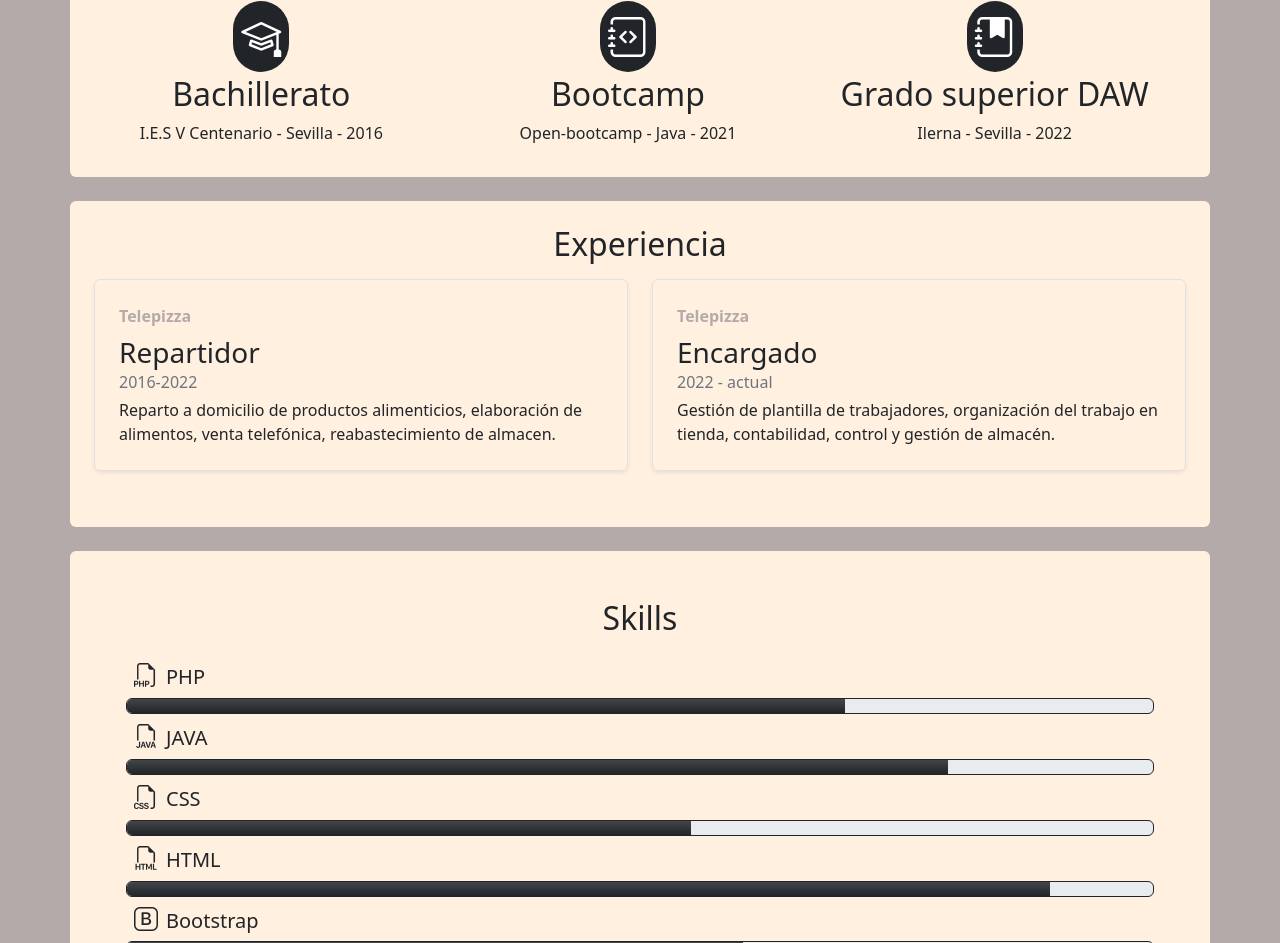
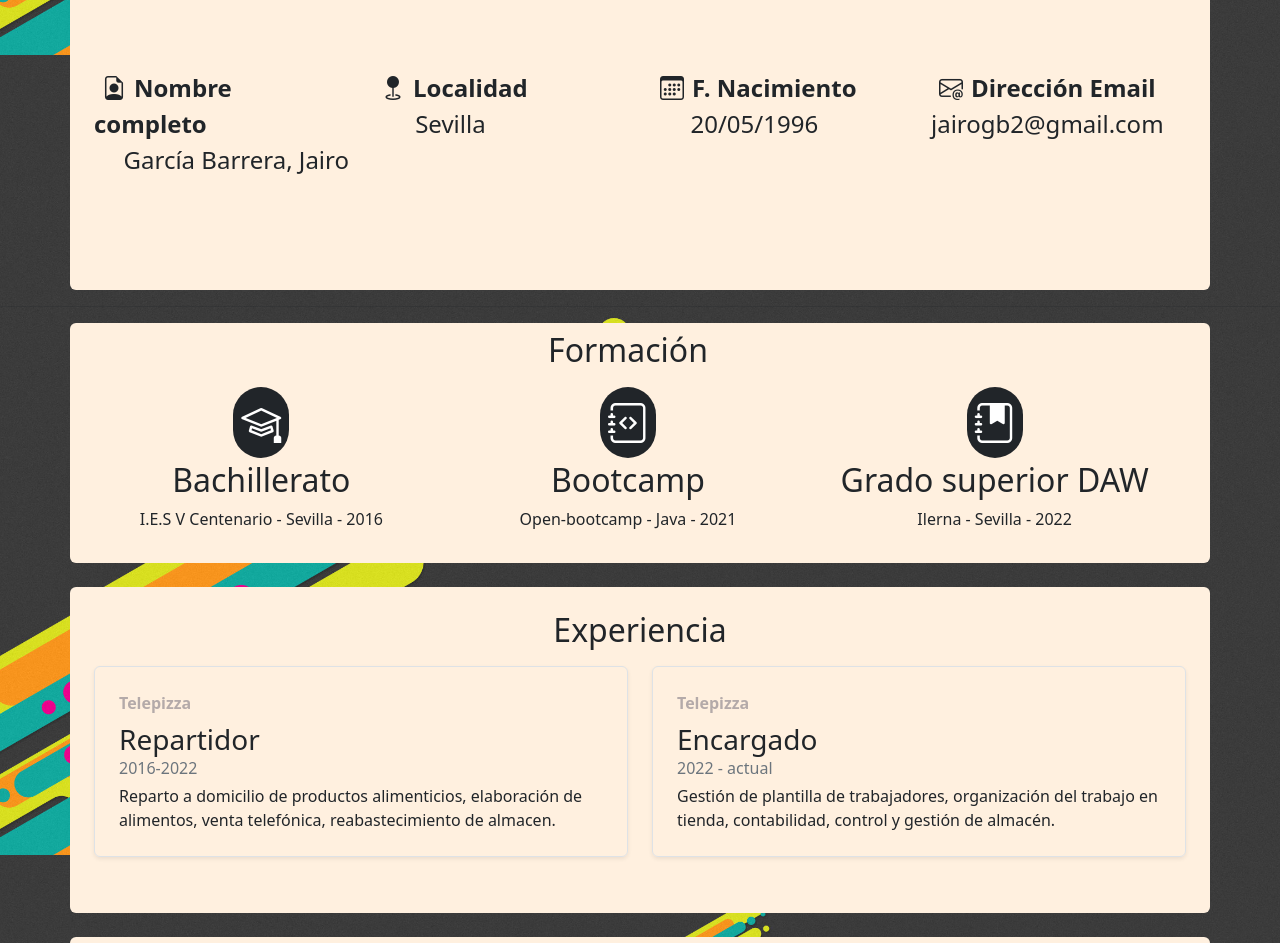
Before and after one commit to jgTrue/profile, a plain HTML site: page index.html in a window 1280 px wide. Shown: the part 745-1688 px from the top of the page. Drawn offline with nearby package versions, Linux system fonts and the light colour scheme.

Commit message:
animation + about me + bg + fix err

```diff
--- a/css/custom.css
+++ b/css/custom.css
@@ -1,5 +1,10 @@
 body{
-    background-color: #B4AAA9;
+    background-image: url("../img/bg.jpg");
+    background-position: center;
+    background-size: cover;
+    background-attachment: fixed;
+    background-repeat: no-repeat;
+    display: block;
 }
 
 
@@ -29,3 +34,25 @@ body{
 .bg-salmon{
     background-color: #F0C9B3;
 }
+
+.hidden{
+    opacity: 0;
+    filter: blur(5px);
+    transform: translateX(-100%);
+    transition: all 1s;
+}
+.show{
+    opacity: 1;
+    filter: blur(0);
+    transform: translateX(0);
+}
+
+
+.fade-In{
+    animation: fadeIn 5s;
+}
+
+@keyframes fadeIn{
+    0% {opacity: 0;}
+    100% {opacity: 1;}
+}
--- a/index.html
+++ b/index.html
@@ -54,7 +54,7 @@
 
       <!-- Encabezado -->
       <main class="container my-2 shadow">
-        <div class="row p-4 p-md-5 mb-4 border-0 rounded text-center my-2" id="profileSection">
+        <div class="row p-4 p-md-5 mb-4 border-0 rounded text-center my-2 fade-In" id="profileSection">
           <div class="col-lg-6 px-0 my-2 d-flex justify-content-center">
             <img src="./img/profileImg.webp" class="img-fluid border-0 rounded-2" alt="profileImg" >
           </div>
@@ -66,11 +66,46 @@
         </div>
       </main>
 
+      <div class="container px-4 py-5 bg-champagne rounded-2 border-0 fade-In" id="aboutMe">
+        <h2 class="pb-2 text-center">Sobre mí</h2>
+        <div class="row row-cols-1 row-cols-sm-2 row-cols-md-3 row-cols-lg-4 g-4 py-5">
+          <div class="col d-flex align-items-start">
+            <div>
+              <p class="mb-0 fs-4 fw-semibold"><i class="bi bi-file-earmark-person mx-2"></i>Nombre completo</p>
+              <p class="text-end fs-4 fw-light">García Barrera, Jairo</p>
+            </div>
+          </div>
+          <div class="col d-flex align-items-start">
+            <div>
+              <p class="mb-0 fs-4 fw-semibold"><i class="bi bi-geo-fill mx-2"></i>Localidad</p>
+              <p class="text-center fs-4 fw-light">Sevilla</p>
+            </div>
+          </div>
+          <div class="col d-flex align-items-start">
+            <div>
+              <p class="mb-0 fs-4 fw-semibold"><i class="bi bi-calendar3 mx-2"></i>F. Nacimiento</p>
+              <p class="text-center fs-4 fw-light">20/05/1996</p>
+            </div>
+          </div>
+          <div class="col d-flex align-items-start">
+            <div>
+              <p class="mb-0 fs-4 fw-semibold"><i class="bi bi-envelope-at mx-2"></i>Dirección Email</p>
+              <p class="text-end fs-4 fw-light">jairogb2@gmail.com</p>
+            </div>
+          </div>
+        </div>
+      </div>
+
+
+
+
+
+
       <!-- Separador -->
       <hr>
 
       <!-- Estudios -->
-      <section class="container d-flex my-2 p-2 rounded-2 border-0 bg-champagne" id="formacion">
+      <section class="container d-flex my-2 p-2 rounded-2 border-0 bg-champagne hidden" id="formacion">
         <div class="container row text-center d-flex">
           <h2 class="pb-2 text-center">Formación</h2>
           <div class="col-lg-4 col-md-4 col-sm-12 p-2 align-self-center">
@@ -95,7 +130,7 @@
       </section>
 
       <!-- Experiencia -->
-      <section class="container d-flex my-4 p-4 rounded-2 border-0 bg-champagne" id="experiencia">
+      <section class="container d-flex my-4 p-4 rounded-2 border-0 bg-champagne hidden" id="experiencia">
         <div class="row mb-2">
           <h2 class="pb-2 text-center">Experiencia</h2>
           <div class="col-md-6">
@@ -122,7 +157,7 @@
       </section>
 
       <!-- Skills -->
-      <section class="container" id="skills">
+      <section class="container hidden" id="skills">
         <div class="row p-5 rounded bg-champagne">
           <h2 class="text-center">Skills</h2>
           <div class="col-lg-12 p-2" >
@@ -187,7 +222,7 @@
       </section>
 
       <!-- Extra -->
-      <section class="container px-4 py-5 bg-champagne my-3 rounded-2">
+      <section class="container px-4 py-5 bg-champagne my-3 rounded-2 hidden">
         <div class="row row-cols-1 row-cols-md-2 align-items-md-start g-5 py-3">
           <div class="d-flex flex-column align-items-start gap-2">
             <h3 class="fw-bold">Idiomas</h3>
@@ -252,7 +287,7 @@
 
       <hr>
       <!-- Hobbies -->
-      <section class="container px-4 py-5 bg-champagne border-0 rounded-2 my-3" id="hanging-icons">
+      <section class="container px-4 py-5 bg-champagne border-0 rounded-2 my-3 hidden" id="hanging-icons">
         <h2 class="pb-2 border-bottom">Hobbies</h2>
         <div class="row g-4 py-5 row-cols-1 row-cols-lg-3 text-center">
 
--- a/js/custom.js
+++ b/js/custom.js
@@ -8,9 +8,25 @@ function displayMenu(id){
 
 }
 
-const myModal = document.getElementById('myModal')
-const myInput = document.getElementById('myInput')
+const exampleModal = document.getElementById('contactModal')
+exampleModal.addEventListener('show.bs.modal', event => {
+  const button = event.relatedTarget
+  const recipient = button.getAttribute('data-bs-whatever')
+  const modalTitle = exampleModal.querySelector('.modal-title')
+  const modalBodyInput = exampleModal.querySelector('.modal-body input')
+  modalBodyInput.value = recipient
+})
 
-myModal.addEventListener('shown.bs.modal', () => {
-  myInput.focus()
-})
+// Efecto aparecer contenido
+const observer = new IntersectionObserver((entries) => {
+  entries.forEach((entry) => {
+    console.log(entry)
+    if(entry.isIntersecting){
+      entry.target.classList.add('show');
+    }else{
+      entry.target.classList.remove('show');
+    }
+  });
+});
+const hiddenElements = document.querySelectorAll('.hidden');
+hiddenElements.forEach((el) => observer.observe(el));
```
Also changed, not shown: img/bg.jpg (added).
